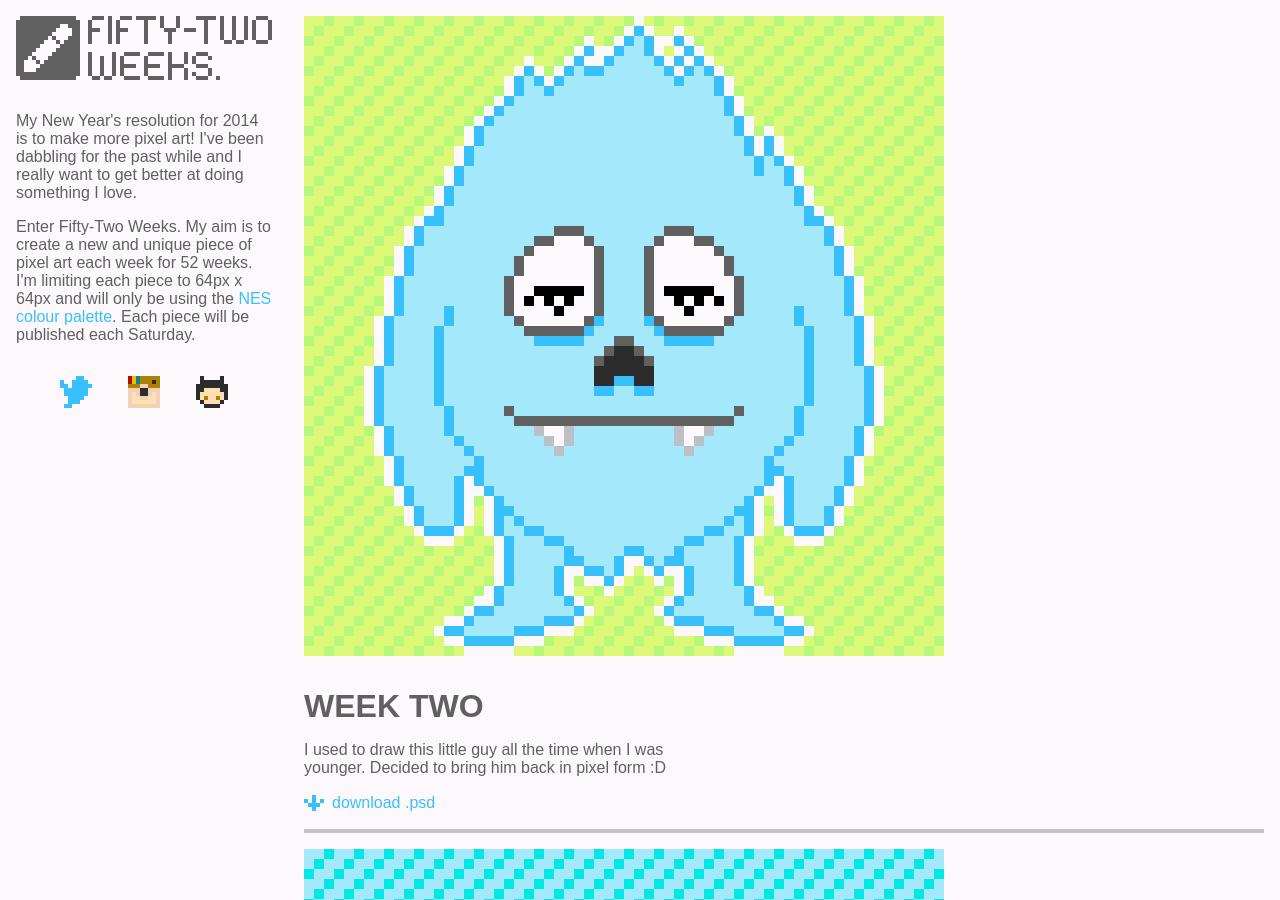
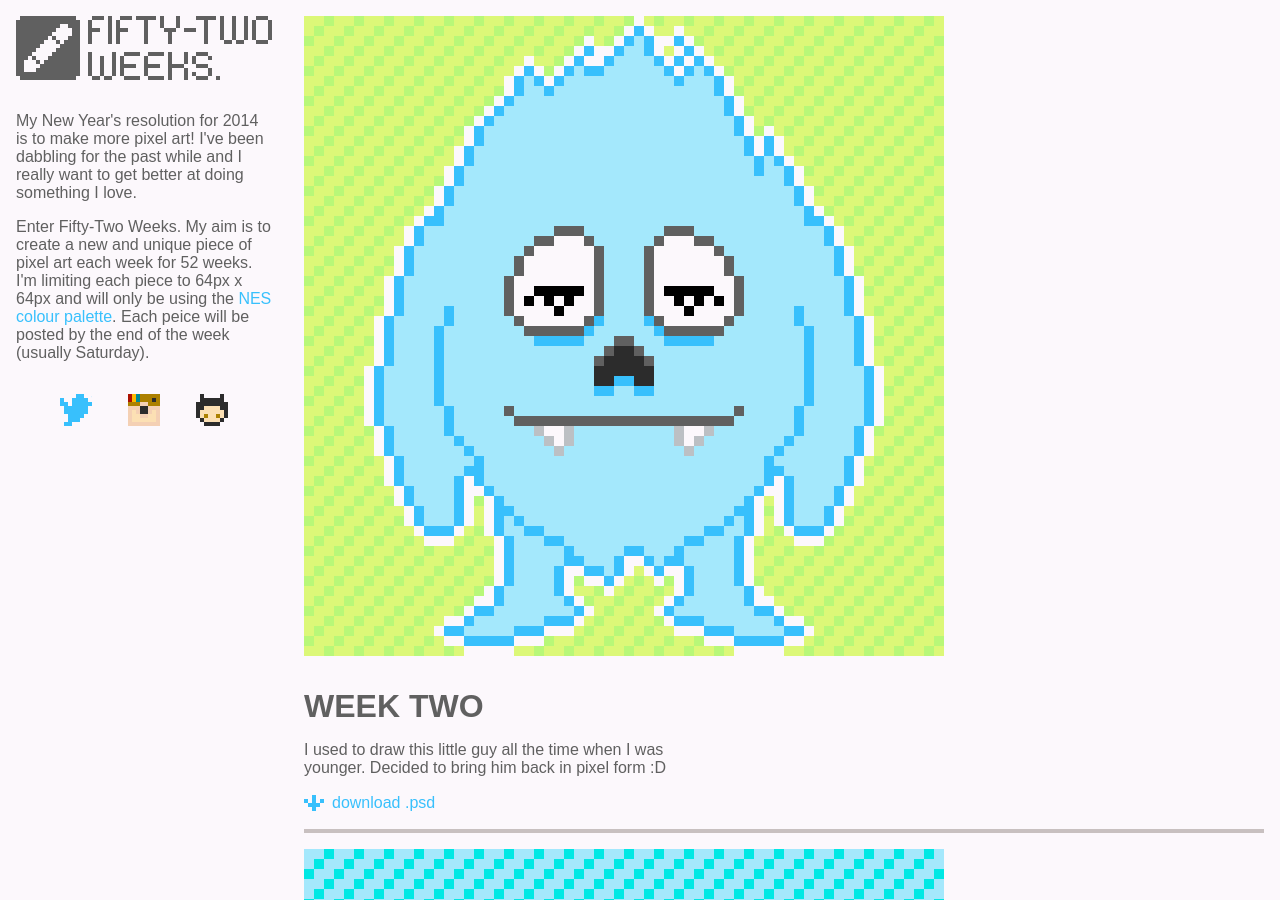
Before and after one commit to kivlor/52-weeks, a Jekyll site: the page built from index.html, in a window 1280 px wide and 900 px high. Built offline with Jekyll 4.4.1, drawn with Linux system fonts in a browser that asks for light colours; the list of posts is cut into pages by our own code.

Commit message:
slight copy change

```diff
--- a/_layouts/layout.html
+++ b/_layouts/layout.html
@@ -15,7 +15,7 @@
 			<aside>
 				<h1><a href="/">{{ site.title }}</a></h1>
 				<p>My New Year's resolution for 2014 is to make more pixel art! I've been dabbling for the past while and I really want to get better at doing something I love.</p>
-				<p>Enter Fifty-Two Weeks. My aim is to create a new and unique piece of pixel art each week for 52 weeks. I'm limiting each piece to 64px x 64px and will only be using the <a href="http://en.wikipedia.org/wiki/List_of_video_game_console_palettes#Famicom.2FNES">NES colour palette</a>. Each piece will be published each Saturday.</p>
+				<p>Enter Fifty-Two Weeks. My aim is to create a new and unique piece of pixel art each week for 52 weeks. I'm limiting each piece to 64px x 64px and will only be using the <a href="http://en.wikipedia.org/wiki/List_of_video_game_console_palettes#Famicom.2FNES">NES colour palette</a>. Each peice will be posted by the end of the week (usually Saturday).</p>
 				<p class="social">
 					<a href="http://twitter.com/kivlor" class="twitter">Twitter</a>
 					<a href="http://instagram.com/kivlor" class="instagram">Instagram</a>
```
